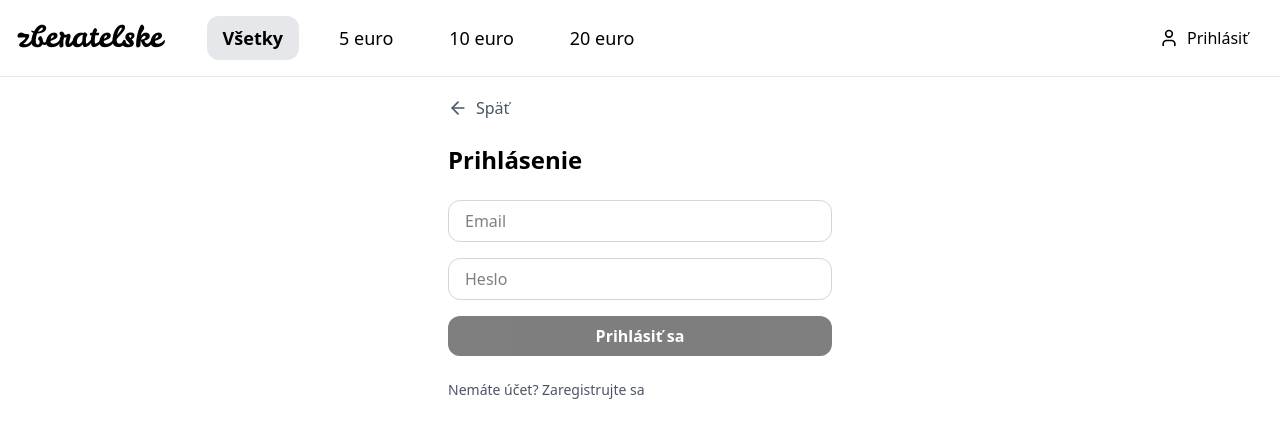
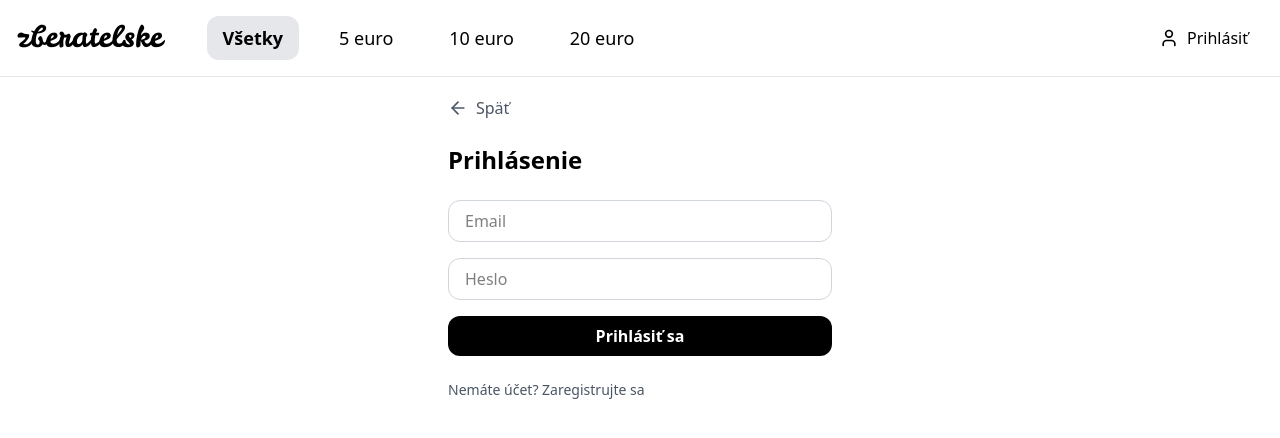
Before and after one commit to zacharda/zberatelske-app, a React (Vite) app: page /prihlasenie in a window 1280 px wide. Shown: the top 438 px of the page. Built offline with nearby package versions, Linux system fonts and the light colour scheme; no server answers.

Commit message:
Update Auth.tsx

```diff
--- a/src/pages/Auth.tsx
+++ b/src/pages/Auth.tsx
@@ -13,6 +13,7 @@ export default function Auth() {
   const [error, setError] = useState<string | null>(null)
   const [info, setInfo] = useState<string | null>(null)
   const [submitting, setSubmitting] = useState(false)
+  const [submitted, setSubmitted] = useState(false)
   const [awaitingConfirmation, setAwaitingConfirmation] = useState(false)
   const [resending, setResending] = useState(false)
   const navigate = useNavigate()
@@ -25,10 +26,20 @@ export default function Auth() {
     if (user) navigate("/profil")
   }, [user, navigate])
 
+  const emailValid = /^[^\s@]+@[^\s@]+\.[^\s@]+$/.test(email)
+  const passwordsMatch = password === confirmPassword
+  const showEmailError = submitted && !emailValid
+  const showMatchError = submitted && mode === "signup" && !passwordsMatch
+
   const handleSubmit = async (e: FormEvent) => {
     e.preventDefault()
     setError(null)
     setInfo(null)
+    setSubmitted(true)
+
+    if (!emailValid) return
+    if (mode === "signup" && !passwordsMatch) return
+
     setSubmitting(true)
 
     if (mode === "login") {
@@ -36,12 +47,6 @@ export default function Auth() {
       if (error) setError(error.message)
       else navigate("/profil")
     } else {
-      if (password !== confirmPassword) {
-        setError("Heslá sa nezhodujú.")
-        setSubmitting(false)
-        return
-      }
-
       const { data, error } = await supabase.auth.signUp({
         email,
         password,
@@ -56,13 +61,6 @@ export default function Auth() {
 
     setSubmitting(false)
   }
-
-  const emailValid = /^[^\s@]+@[^\s@]+\.[^\s@]+$/.test(email)
-  const passwordsMatch = password === confirmPassword
-  const showEmailError = email.length > 0 && !emailValid
-  const showMatchError = mode === "signup" && confirmPassword.length > 0 && !passwordsMatch
-  const canSubmit =
-    emailValid && password.length >= 6 && (mode === "login" || (confirmPassword.length >= 6 && passwordsMatch))
 
   const handleResend = async () => {
     setError(null)
@@ -96,7 +94,7 @@ export default function Auth() {
 
         <h2 className="text-2xl font-bold mb-6">{mode === "login" ? "Prihlásenie" : "Registrácia"}</h2>
 
-        <form onSubmit={handleSubmit} className="flex flex-col gap-4">
+        <form onSubmit={handleSubmit} noValidate className="flex flex-col gap-4">
           <div>
             <input
               type="email"
@@ -147,8 +145,8 @@ export default function Auth() {
 
           <button
             type="submit"
-            disabled={submitting || !canSubmit}
-            className="bg-black text-white rounded-xl px-4 py-2 font-semibold hover:bg-gray-800 transition disabled:opacity-50 disabled:cursor-not-allowed">
+            disabled={submitting}
+            className="bg-black text-white rounded-xl px-4 py-2 font-semibold hover:bg-gray-800 transition disabled:opacity-50">
             {submitting ? "Načítavam..." : mode === "login" ? "Prihlásiť sa" : "Zaregistrovať sa"}
           </button>
 
@@ -170,6 +168,7 @@ export default function Auth() {
             setInfo(null)
             setConfirmPassword("")
             setAwaitingConfirmation(false)
+            setSubmitted(false)
           }}
           className="mt-6 text-gray-600 hover:text-gray-800 text-sm">
           {mode === "login" ? "Nemáte účet? Zaregistrujte sa" : "Už máte účet? Prihláste sa"}
```
